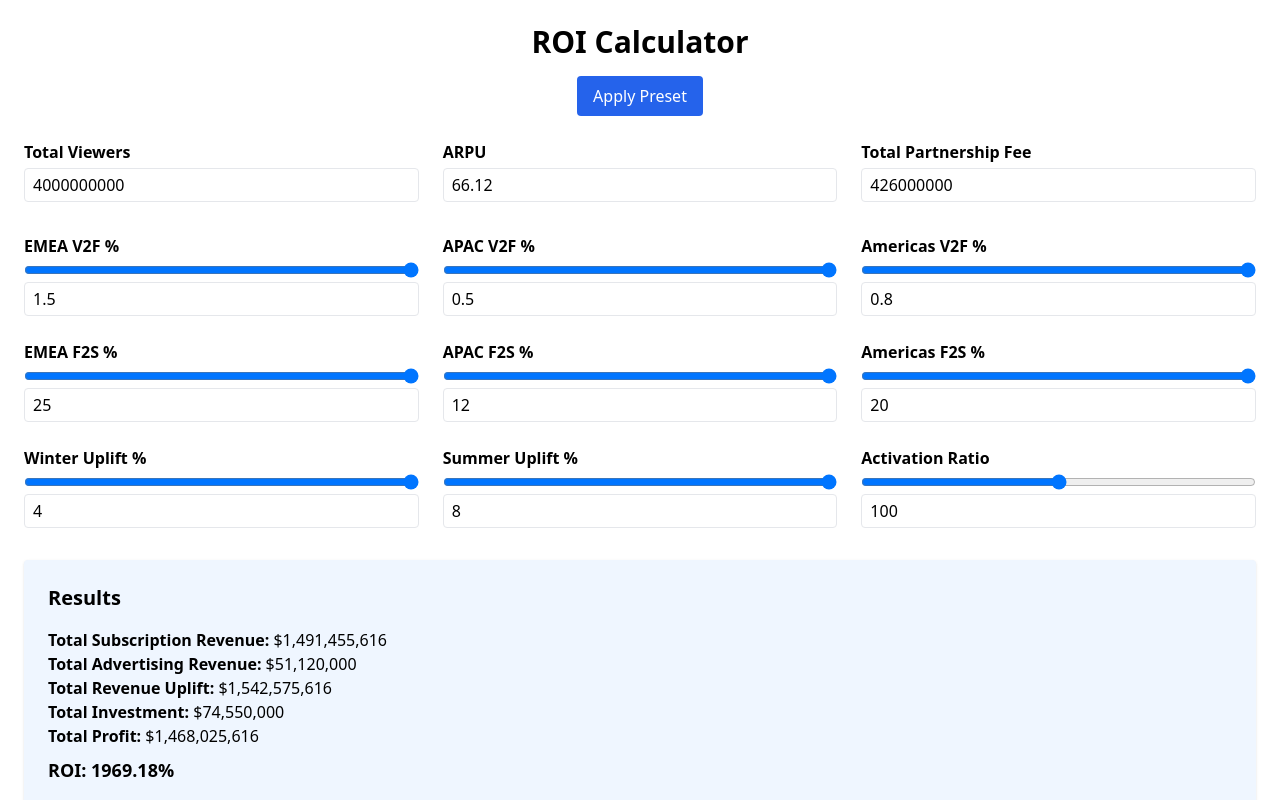
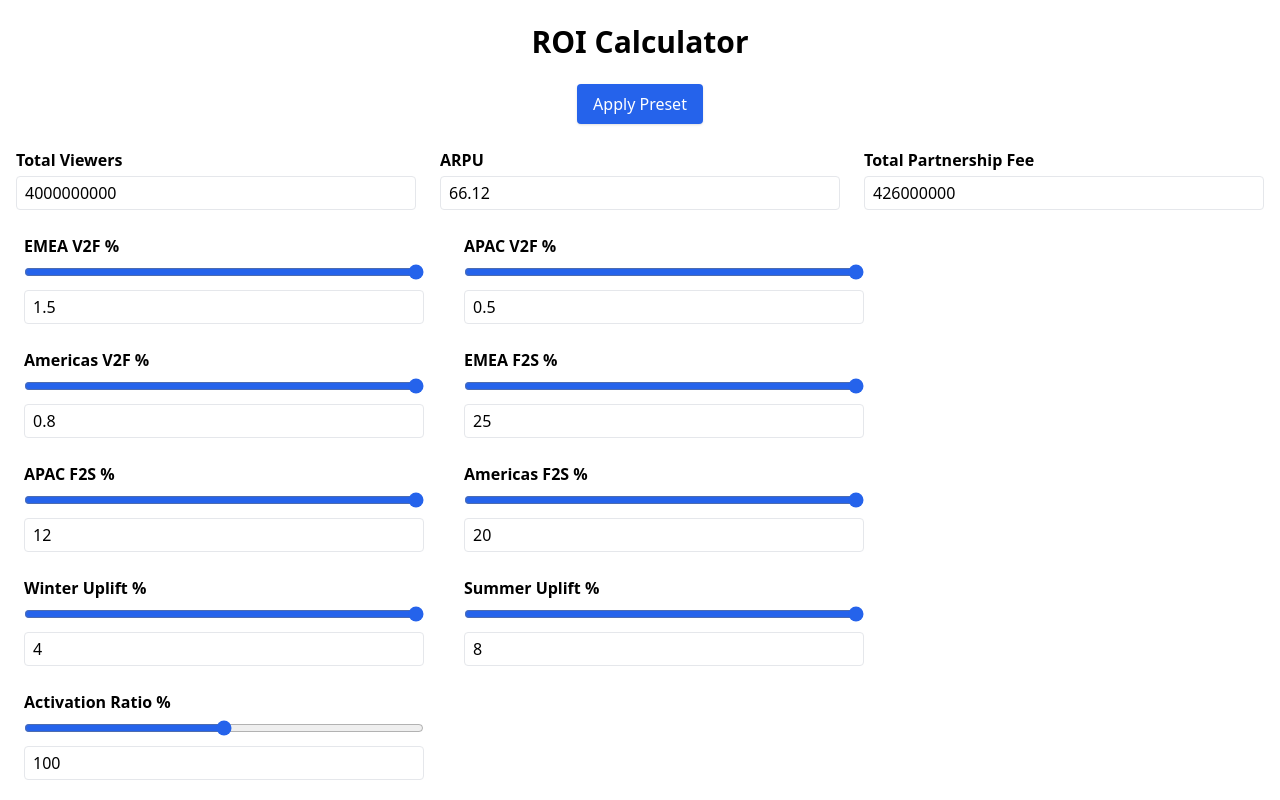
Before and after one commit to Mezzali22/ROI-Calculator, a React (Vite) app: page / in a window 1280 px wide. Shown: the top 800 px of the page. Built offline with nearby package versions, Linux system fonts and the light colour scheme.

Commit message:
Fix Tailwind CSS setup

```diff
--- a/src/ROICalculator.jsx
+++ b/src/ROICalculator.jsx
@@ -1,17 +1,17 @@
 import React, { useState } from 'react';
 
-export default function ROICalculator() {
+const ROIcalculator = () => {
   const [totalViewers, setTotalViewers] = useState(4000000000);
   const [arpu, setArpu] = useState(66.12);
   const [fee, setFee] = useState(426000000);
 
-  const [emv2f, setEmv2f] = useState(1.5);
-  const [apv2f, setApv2f] = useState(0.5);
-  const [amv2f, setAmv2f] = useState(0.8);
+  const [emeaV2F, setEmeaV2F] = useState(1.5);
+  const [apacV2F, setApacV2F] = useState(0.5);
+  const [amerV2F, setAmerV2F] = useState(0.8);
 
-  const [emf2s, setEmf2s] = useState(25);
-  const [apf2s, setApf2s] = useState(12);
-  const [amf2s, setAmf2s] = useState(20);
+  const [emeaF2S, setEmeaF2S] = useState(25);
+  const [apacF2S, setApacF2S] = useState(12);
+  const [amerF2S, setAmerF2S] = useState(20);
 
   const [winterUplift, setWinterUplift] = useState(4);
   const [summerUplift, setSummerUplift] = useState(8);
@@ -20,136 +20,136 @@ export default function ROICalculator() {
   const applyPreset = () => {
     setArpu(66.12);
     setFee(426000000);
-    setTotalViewers(4000000000);
-    setEmv2f(1.5);
-    setApv2f(0.5);
-    setAmv2f(0.8);
-    setEmf2s(25);
-    setApf2s(12);
-    setAmf2s(20);
-    setWinterUplift(4);
-    setSummerUplift(8);
-    setActivationRatio(100);
   };
 
+  const format = (val) => parseFloat(val.toFixed(2)).toLocaleString();
+
   const calculateROI = () => {
-    const v2fTotal =
-      (totalViewers * emv2f) / 100 +
-      (totalViewers * apv2f) / 100 +
-      (totalViewers * amv2f) / 100;
+    const emeaViewer = totalViewers * 0.35;
+    const apacViewer = totalViewers * 0.45;
+    const amerViewer = totalViewers * 0.2;
 
-    const convertedSubscribers =
-      (v2fTotal *
-        ((emf2s / 100 + apf2s / 100 + amf2s / 100) *
-          (activationRatio / 100))) /
-      3;
+    const emeaV2FCount = (emeaV2F / 100) * emeaViewer;
+    const apacV2FCount = (apacV2F / 100) * apacViewer;
+    const amerV2FCount = (amerV2F / 100) * amerViewer;
 
-    const upliftMultiplier = 1 + (winterUplift + summerUplift) / 200;
+    const emeaF2SCount = (emeaF2S / 100) * emeaV2FCount;
+    const apacF2SCount = (apacF2S / 100) * apacV2FCount;
+    const amerF2SCount = (amerF2S / 100) * amerV2FCount;
 
-    const subscriptionRevenue = convertedSubscribers * arpu * upliftMultiplier;
-    const advertisingRevenue = fee * 0.12;
-    const totalRevenue = subscriptionRevenue + advertisingRevenue;
-    const totalInvestment = fee * 0.175;
-    const profit = totalRevenue - totalInvestment;
+    const totalF2S = emeaF2SCount + apacF2SCount + amerF2SCount;
+    const subRevenue = totalF2S * arpu * 6;
+
+    const winterAd = (2170000000 + 2457000000) * (winterUplift / 100);
+    const summerAd = (2305000000 + 2645000000) * (summerUplift / 100);
+    const adRevenue = winterAd + summerAd;
+
+    const investment = fee * (1 + activationRatio / 100);
+    const totalRevenue = subRevenue + adRevenue;
+    const profit = totalRevenue - investment;
+    const roi = (profit / investment) * 100;
 
     return {
-      subscriptionRevenue: subscriptionRevenue.toFixed(0),
-      advertisingRevenue: advertisingRevenue.toFixed(0),
-      totalRevenue: totalRevenue.toFixed(0),
-      totalInvestment: totalInvestment.toFixed(0),
-      profit: profit.toFixed(0),
-      roi: ((profit / totalInvestment) * 100).toFixed(2),
+      subRevenue,
+      adRevenue,
+      totalRevenue,
+      investment,
+      profit,
+      roi,
     };
   };
 
   const result = calculateROI();
 
-  const slider = (label, value, setter, min, max, step = 0.01) => (
-    <div className="flex flex-col w-full">
-      <label className="font-semibold mb-1">{label}</label>
+  const sliderBlock = (label, value, setValue, min, max) => (
+    <div className="w-full md:w-1/3 px-2">
+      <label className="block font-semibold mb-1">{label}</label>
       <input
         type="range"
         min={min}
         max={max}
-        step={step}
+        step="0.01"
         value={value}
-        onChange={(e) => setter(parseFloat(e.target.value))}
-        className="w-full"
+        onChange={(e) => setValue(Math.min(Math.max(parseFloat(e.target.value), min), max))}
+        className="w-full accent-blue-600"
       />
       <input
         type="number"
-        step={step}
+        step="0.01"
+        min={min}
+        max={max}
         value={value}
-        onChange={(e) => setter(parseFloat(e.target.value))}
-        className="mt-1 border px-2 py-1 rounded w-full"
+        onChange={(e) => {
+          const val = parseFloat(e.target.value);
+          if (!isNaN(val)) setValue(Math.min(Math.max(val, min), max));
+        }}
+        className="mt-1 w-full border px-2 py-1 rounded"
       />
     </div>
   );
 
   return (
-    <div className="p-6 max-w-screen-xl mx-auto">
-      <h1 className="text-3xl font-bold text-center mb-4">ROI Calculator</h1>
-      <div className="text-center mb-6">
-        <button
-          onClick={applyPreset}
-          className="bg-blue-600 text-white px-4 py-2 rounded hover:bg-blue-700"
-        >
+    <div className="max-w-7xl mx-auto px-4 py-6">
+      <h1 className="text-3xl font-bold text-center mb-6">ROI Calculator</h1>
+      <div className="flex justify-center mb-6">
+        <button onClick={applyPreset} className="bg-blue-600 text-white px-4 py-2 rounded shadow hover:bg-blue-700">
           Apply Preset
         </button>
       </div>
 
-      <div className="grid grid-cols-1 md:grid-cols-3 gap-6 mb-8">
+      <div className="grid grid-cols-1 md:grid-cols-3 gap-6 mb-6">
         <div>
-          <label className="font-semibold mb-1 block">Total Viewers</label>
+          <label className="block font-semibold mb-1">Total Viewers</label>
           <input
             type="number"
+            className="w-full border px-2 py-1 rounded"
             value={totalViewers}
             onChange={(e) => setTotalViewers(parseInt(e.target.value))}
-            className="border px-2 py-1 rounded w-full"
           />
         </div>
         <div>
-          <label className="font-semibold mb-1 block">ARPU</label>
+          <label className="block font-semibold mb-1">ARPU</label>
           <input
             type="number"
-            step="0.01"
+            className="w-full border px-2 py-1 rounded"
             value={arpu}
             onChange={(e) => setArpu(parseFloat(e.target.value))}
-            className="border px-2 py-1 rounded w-full"
           />
         </div>
         <div>
-          <label className="font-semibold mb-1 block">Total Partnership Fee</label>
+          <label className="block font-semibold mb-1">Total Partnership Fee</label>
           <input
             type="number"
+            className="w-full border px-2 py-1 rounded"
             value={fee}
             onChange={(e) => setFee(parseInt(e.target.value))}
-            className="border px-2 py-1 rounded w-full"
           />
         </div>
       </div>
 
-      <div className="grid grid-cols-1 md:grid-cols-3 gap-6">
-        {slider('EMEA V2F %', emv2f, setEmv2f, 1.0, 1.5)}
-        {slider('APAC V2F %', apv2f, setApv2f, 0.45, 0.5)}
-        {slider('Americas V2F %', amv2f, setAmv2f, 0.75, 0.8)}
-        {slider('EMEA F2S %', emf2s, setEmf2s, 18, 25, 1)}
-        {slider('APAC F2S %', apf2s, setApf2s, 5, 12, 1)}
-        {slider('Americas F2S %', amf2s, setAmf2s, 12, 20, 1)}
-        {slider('Winter Uplift %', winterUplift, setWinterUplift, 2, 4, 1)}
-        {slider('Summer Uplift %', summerUplift, setSummerUplift, 5, 8, 1)}
-        {slider('Activation Ratio', activationRatio, setActivationRatio, 80, 120, 1)}
+      <div className="flex flex-wrap gap-6 mb-8">
+        {sliderBlock('EMEA V2F %', emeaV2F, setEmeaV2F, 1, 1.5)}
+        {sliderBlock('APAC V2F %', apacV2F, setApacV2F, 0.45, 0.5)}
+        {sliderBlock('Americas V2F %', amerV2F, setAmerV2F, 0.75, 0.8)}
+        {sliderBlock('EMEA F2S %', emeaF2S, setEmeaF2S, 18, 25)}
+        {sliderBlock('APAC F2S %', apacF2S, setApacF2S, 5, 12)}
+        {sliderBlock('Americas F2S %', amerF2S, setAmerF2S, 12, 20)}
+        {sliderBlock('Winter Uplift %', winterUplift, setWinterUplift, 2, 4)}
+        {sliderBlock('Summer Uplift %', summerUplift, setSummerUplift, 5, 8)}
+        {sliderBlock('Activation Ratio %', activationRatio, setActivationRatio, 80, 120)}
       </div>
 
-      <div className="mt-8 p-6 bg-blue-50 rounded shadow">
-        <h2 className="text-xl font-semibold mb-4">Results</h2>
-        <p><strong>Total Subscription Revenue:</strong> ${Number(result.subscriptionRevenue).toLocaleString()}</p>
-        <p><strong>Total Advertising Revenue:</strong> ${Number(result.advertisingRevenue).toLocaleString()}</p>
-        <p><strong>Total Revenue Uplift:</strong> ${Number(result.totalRevenue).toLocaleString()}</p>
-        <p><strong>Total Investment:</strong> ${Number(result.totalInvestment).toLocaleString()}</p>
-        <p><strong>Total Profit:</strong> ${Number(result.profit).toLocaleString()}</p>
-        <p className="text-lg font-bold mt-2"><strong>ROI:</strong> {result.roi}%</p>
+      <div className="bg-blue-50 p-6 rounded shadow">
+        <h2 className="text-xl font-bold text-blue-900 mb-4">Results</h2>
+        <p><strong>Total Subscription Revenue:</strong> ${format(result.subRevenue)}</p>
+        <p><strong>Total Advertising Revenue:</strong> ${format(result.adRevenue)}</p>
+        <p><strong>Total Revenue Uplift:</strong> ${format(result.totalRevenue)}</p>
+        <p><strong>Total Investment:</strong> ${format(result.investment)}</p>
+        <p><strong>Total Profit:</strong> ${format(result.profit)}</p>
+        <p className="text-xl mt-2"><strong>ROI:</strong> {result.roi.toFixed(2)}%</p>
       </div>
     </div>
   );
-}
+};
+
+export default ROIcalculator;
```
